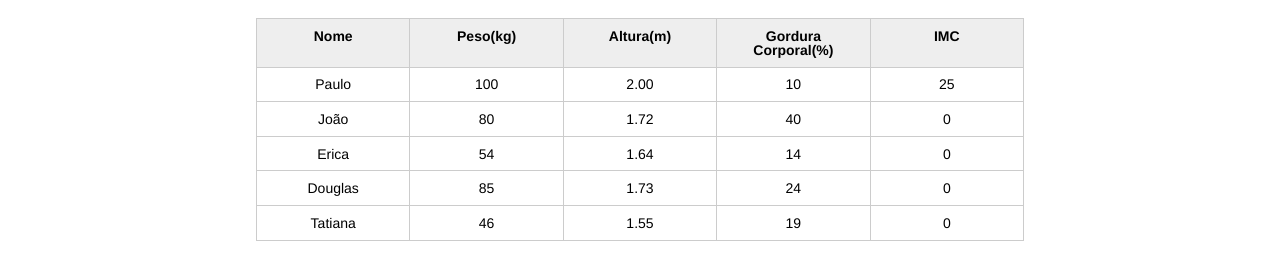
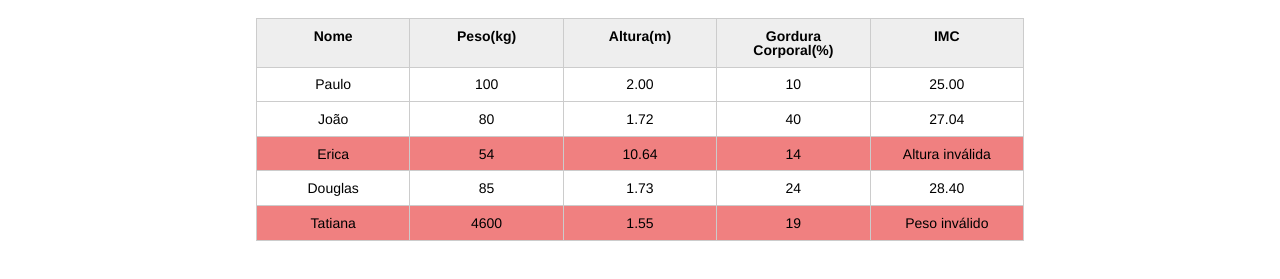
Before and after one commit to abaiense/estudo, a plain HTML site: page Alura/Alura_JS/Aula 03/introducao-javascript/index.html in a window 1280 px wide. Shown: the part 123-402 px from the top of the page. Drawn offline with Linux system fonts and the light colour scheme.

Commit message:
Aula 03 (Fim)
Termino da Aula 03

```diff
--- a/Alura/Alura_JS/Aula 03/introducao-javascript/css/index.css
+++ b/Alura/Alura_JS/Aula 03/introducao-javascript/css/index.css
@@ -132,3 +132,7 @@ button[disabled=disabled], button:disabled {
 .campo-invalido{
 	border: 1px solid red;
 }
+
+.paciente-invalido{
+	background-color: lightcoral;
+}
--- a/Alura/Alura_JS/Aula 03/introducao-javascript/index.html
+++ b/Alura/Alura_JS/Aula 03/introducao-javascript/index.html
@@ -33,7 +33,7 @@
 						</tr>
 					</thead>
 					<tbody id="tabela-pacientes">
-						<tr class="paciente" id="primeiro-paciente">
+						<tr class="paciente">
 							<td class="info-nome">Paulo</td>
 							<td class="info-peso">100</td>
 							<td class="info-altura">2.00</td>
@@ -52,7 +52,7 @@
 						<tr class="paciente" >
 							<td class="info-nome">Erica</td>
 							<td class="info-peso">54</td>
-							<td class="info-altura">1.64</td>
+							<td class="info-altura">10.64</td>
 							<td class="info-gordura">14</td>
 							<td class="info-imc">0</td>
 						</tr>
@@ -66,7 +66,7 @@
 						</tr>
 						<tr class="paciente" >
 							<td class="info-nome">Tatiana</td>
-							<td class="info-peso">46</td>
+							<td class="info-peso">4600</td>
 							<td class="info-altura">1.55</td>
 							<td class="info-gordura">19</td>
 							<td class="info-imc">0</td>
--- a/Alura/Alura_JS/Aula 03/introducao-javascript/js/principal.js
+++ b/Alura/Alura_JS/Aula 03/introducao-javascript/js/principal.js
@@ -1,7 +1,11 @@
 var titulo =  document.querySelector(".titulo");
 titulo.textContent = "Aparecida Nutricionista";
 
-var paciente = document.querySelector("#primeiro-paciente");
+var pacientes = document.querySelectorAll(".paciente");
+
+for (i = 0; i < pacientes.length; i++) {
+
+    var paciente = pacientes[i];
 
     var tdPeso = paciente.querySelector(".info-peso");
     var peso = tdPeso.textContent;
@@ -15,21 +19,24 @@ var alturaEhValida = true;
     var tdImc = paciente.querySelector(".info-imc");
 
     if (peso <= 0 || peso >= 1000){
-    console.log("Peso Inválido");
         pesoEhValido = false;
         tdImc.textContent = "Peso inválido";
+        paciente.classList.add("paciente-invalido");
     }
 
     if (altura <= 0 || altura >= 3){
-    console.log("Altura Inválido");
         alturaEhValida = false;
         tdImc.textContent = "Altura inválida";
+        paciente.classList.add("paciente-invalido");
     }
 
     if (pesoEhValido && alturaEhValida){
 
         var imc = peso / (altura * altura);
-    tdImc.textContent = imc;
+        tdImc.textContent = imc.toFixed(2);
 
-    console.log(imc);
     }
+
+
+
+}
```
Lines whose indentation alone changed are shown as unchanged.
